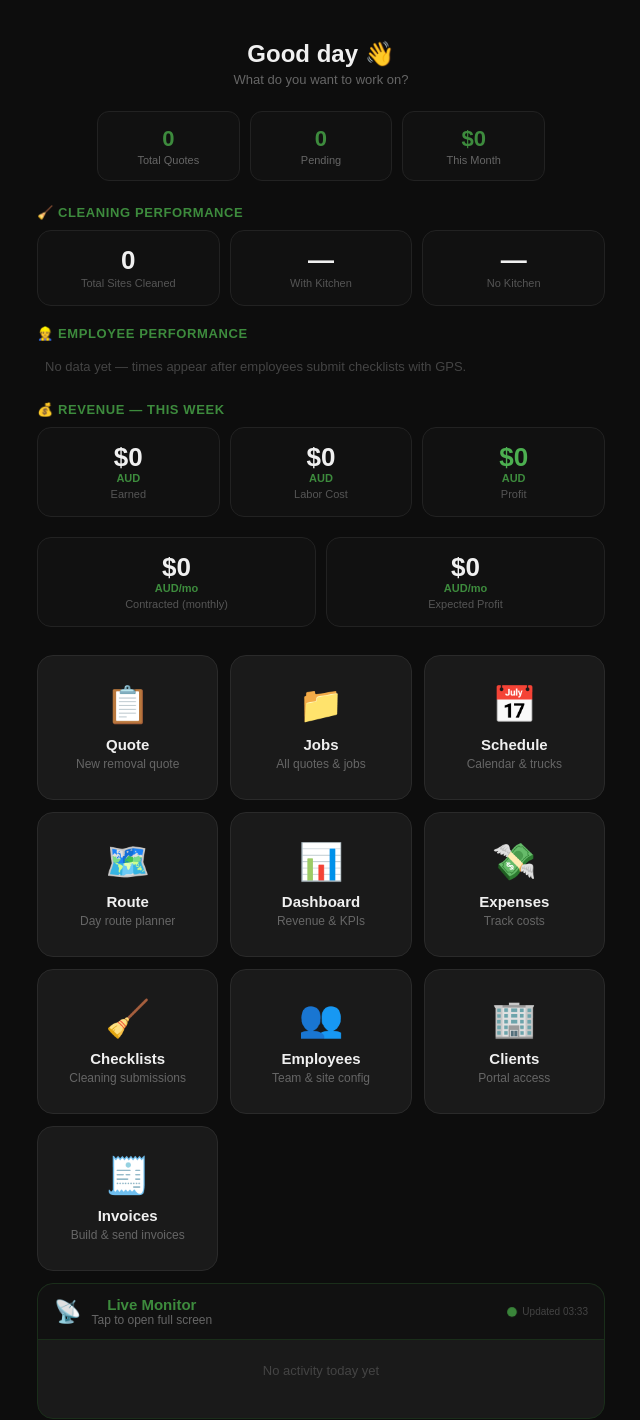
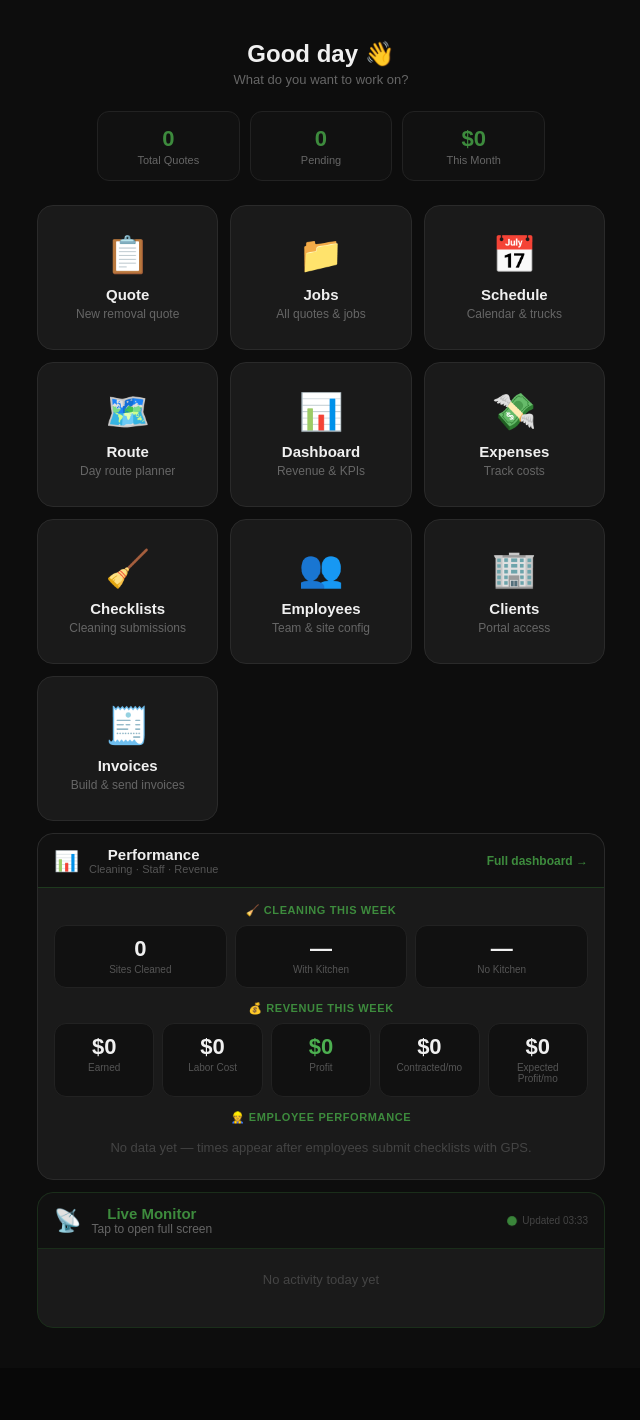
Before and after one commit to redbearsfirewood1-create/Ridgeline-Rubbish-Removal, a Flask app: page /home in a window 1280 px wide. Shown: the part 56-1476 px from the top of the page, without its empty margins (319-959 px from the left). After the commit the page ends 1384 px from the top, so only its background shows below. Run offline with Flask 3, Linux system fonts and the light colour scheme; the visitor is signed in with stand-in values (Sample User, id 1); data that the repository does not hold is empty.

Commit message:
Add files via upload

```diff
--- a/Ridgeline Rubbish Removal/templates/home.html
+++ b/Ridgeline Rubbish Removal/templates/home.html
@@ -43,20 +43,22 @@ body { font-family: Arial, sans-serif; background: #0d0d0d; min-height: 100dvh;
 .stat-lbl { font-size: 11px; color: #666; margin-top: 2px; }
 
 /* ── Cleaning KPIs ── */
-.kpi-section { max-width: 600px; margin: 0 auto 28px; padding: 0 16px; }
-.kpi-heading { font-size: 13px; font-weight: 800; color: #3d8b3d; letter-spacing: .6px; text-transform: uppercase; margin-bottom: 10px; }
-.kpi-row { display: grid; grid-template-columns: repeat(3,1fr); gap: 10px; margin-bottom: 20px; }
-.kpi-card { background: #111; border: 1px solid #222; border-radius: 14px; padding: 16px 10px; text-align: center; }
-.kpi-num  { font-size: 26px; font-weight: 900; color: #f0f0f0; line-height: 1; }
-.kpi-unit { font-size: 11px; color: #3d8b3d; font-weight: 700; margin-top: 2px; }
-.kpi-lbl  { font-size: 11px; color: #555; margin-top: 4px; }
-.emp-kpi-grid { display: grid; grid-template-columns: 1fr 1fr; gap: 10px; }
-@media(max-width:420px){ .emp-kpi-grid{grid-template-columns:1fr;} }
-.emp-kpi-card { background: #141414; border: 1px solid #222; border-radius: 14px; padding: 14px 12px; }
-.emp-kpi-name { font-size: 13px; font-weight: 800; color: #f0f0f0; margin-bottom: 8px; white-space: nowrap; overflow: hidden; text-overflow: ellipsis; }
-.emp-kpi-time { font-size: 24px; font-weight: 900; color: #3d8b3d; }
-.emp-kpi-time-lbl { font-size: 10px; color: #555; margin-bottom: 8px; }
-.emp-kpi-total { font-size: 11px; color: #666; margin-bottom: 8px; }
+/* ── Performance tile ── */
+.tile-perf { grid-column: 1/-1; padding: 0 !important; overflow: hidden; cursor: default; }
+.tile-perf-hdr { display: flex; align-items: center; gap: 10px; padding: 12px 16px; background: #111; border-bottom: 1px solid #1e3a1e; border-radius: 16px 16px 0 0; }
+.tile-perf-body { padding: 16px; }
+.perf-section-label { font-size: 11px; font-weight: 800; color: #3d8b3d; letter-spacing: .6px; text-transform: uppercase; margin-bottom: 8px; }
+.perf-row { display: flex; gap: 8px; flex-wrap: wrap; }
+.perf-card { background: #111; border: 1px solid #222; border-radius: 12px; padding: 12px 10px; text-align: center; flex: 1; min-width: 80px; }
+.perf-num  { font-size: 22px; font-weight: 900; color: #f0f0f0; line-height: 1; }
+.perf-lbl  { font-size: 10px; color: #555; margin-top: 4px; }
+.perf-profit .perf-num { color: #4caf50; }
+.perf-emp-grid { display: grid; grid-template-columns: repeat(auto-fill, minmax(150px,1fr)); gap: 8px; }
+.emp-kpi-card { background: #111; border: 1px solid #222; border-radius: 12px; padding: 12px; }
+.emp-kpi-name { font-size: 12px; font-weight: 800; color: #f0f0f0; margin-bottom: 6px; white-space: nowrap; overflow: hidden; text-overflow: ellipsis; }
+.emp-kpi-time { font-size: 20px; font-weight: 900; color: #3d8b3d; }
+.emp-kpi-time-lbl { font-size: 10px; color: #555; margin-bottom: 6px; }
+.emp-kpi-total { font-size: 11px; color: #666; }
 .day-pills { display: flex; flex-wrap: wrap; gap: 4px; }
 .day-pill { font-size: 9px; font-weight: 700; padding: 3px 7px; border-radius: 6px; background: #1e3a1e; color: #6fcf6f; }
 .day-pill.top { background: #3d8b3d; color: #fff; }
@@ -173,62 +175,6 @@ body { font-family: Arial, sans-serif; background: #0d0d0d; min-height: 100dvh;
   <div class="stat"><div class="stat-val" id="sRevenue">—</div><div class="stat-lbl">This Month</div></div>
 </div>
 
-<!-- Cleaning KPIs -->
-<div class="kpi-section">
-  <div class="kpi-heading">🧹 Cleaning Performance</div>
-  <div class="kpi-row">
-    <div class="kpi-card">
-      <div class="kpi-num" id="kTotal">—</div>
-      <div class="kpi-lbl">Total Sites Cleaned</div>
-    </div>
-    <div class="kpi-card">
-      <div class="kpi-num" id="kKitchen">—</div>
-      <div class="kpi-unit" id="kKitchenU" style="display:none">avg mins</div>
-      <div class="kpi-lbl">With Kitchen</div>
-    </div>
-    <div class="kpi-card">
-      <div class="kpi-num" id="kNoKitchen">—</div>
-      <div class="kpi-unit" id="kNoKitchenU" style="display:none">avg mins</div>
-      <div class="kpi-lbl">No Kitchen</div>
-    </div>
-  </div>
-
-  <div class="kpi-heading">👷 Employee Performance</div>
-  <div class="emp-kpi-grid" id="empKpiGrid">
-    <div style="color:#444;font-size:13px;padding:8px;">Loading…</div>
-  </div>
-
-  <div class="kpi-heading" style="margin-top:20px;">💰 Revenue — This Week</div>
-  <div class="kpi-row" id="revRow">
-    <div class="kpi-card">
-      <div class="kpi-num" id="revEarned">—</div>
-      <div class="kpi-unit">AUD</div>
-      <div class="kpi-lbl">Earned</div>
-    </div>
-    <div class="kpi-card">
-      <div class="kpi-num" id="revLabor">—</div>
-      <div class="kpi-unit">AUD</div>
-      <div class="kpi-lbl">Labor Cost</div>
-    </div>
-    <div class="kpi-card">
-      <div class="kpi-num" id="revProfit">—</div>
-      <div class="kpi-unit">AUD</div>
-      <div class="kpi-lbl">Profit</div>
-    </div>
-  </div>
-  <div class="kpi-row" style="grid-template-columns:1fr 1fr;margin-bottom:0;">
-    <div class="kpi-card">
-      <div class="kpi-num" id="revContracted">—</div>
-      <div class="kpi-unit">AUD/mo</div>
-      <div class="kpi-lbl">Contracted (monthly)</div>
-    </div>
-    <div class="kpi-card">
-      <div class="kpi-num" id="revProfitContracted">—</div>
-      <div class="kpi-unit">AUD/mo</div>
-      <div class="kpi-lbl">Expected Profit</div>
-    </div>
-  </div>
-</div>
 
 <div class="tiles">
   <a href="/quote" class="tile">
@@ -281,6 +227,41 @@ body { font-family: Arial, sans-serif; background: #0d0d0d; min-height: 100dvh;
     <div class="tile-label">Invoices</div>
     <div class="tile-sub">Build &amp; send invoices</div>
   </a>
+  <!-- ── Performance tile ── -->
+  <div class="tile tile-perf" style="grid-column:1/-1;cursor:default;">
+    <div class="tile-perf-hdr">
+      <span style="font-size:20px;">📊</span>
+      <div>
+        <div style="font-size:15px;font-weight:800;color:#f0f0f0;">Performance</div>
+        <div style="font-size:11px;color:#555;">Cleaning · Staff · Revenue</div>
+      </div>
+      <a href="/dashboard" style="margin-left:auto;font-size:12px;color:#3d8b3d;font-weight:700;text-decoration:none;">Full dashboard →</a>
+    </div>
+    <div class="tile-perf-body">
+      <!-- Cleaning row -->
+      <div class="perf-section-label">🧹 Cleaning This Week</div>
+      <div class="perf-row" id="perfCleanRow">
+        <div class="perf-card"><div class="perf-num" id="kTotal">—</div><div class="perf-lbl">Sites Cleaned</div></div>
+        <div class="perf-card"><div class="perf-num" id="kKitchen">—</div><div class="perf-lbl">With Kitchen</div></div>
+        <div class="perf-card"><div class="perf-num" id="kNoKitchen">—</div><div class="perf-lbl">No Kitchen</div></div>
+      </div>
+      <!-- Revenue row -->
+      <div class="perf-section-label" style="margin-top:14px;">💰 Revenue This Week</div>
+      <div class="perf-row">
+        <div class="perf-card"><div class="perf-num" id="revEarned">—</div><div class="perf-lbl">Earned</div></div>
+        <div class="perf-card"><div class="perf-num" id="revLabor">—</div><div class="perf-lbl">Labor Cost</div></div>
+        <div class="perf-card perf-profit"><div class="perf-num" id="revProfit">—</div><div class="perf-lbl">Profit</div></div>
+        <div class="perf-card"><div class="perf-num" id="revContracted">—</div><div class="perf-lbl">Contracted/mo</div></div>
+        <div class="perf-card"><div class="perf-num" id="revProfitContracted">—</div><div class="perf-lbl">Expected Profit/mo</div></div>
+      </div>
+      <!-- Employee row -->
+      <div class="perf-section-label" style="margin-top:14px;">👷 Employee Performance</div>
+      <div class="perf-emp-grid" id="empKpiGrid">
+        <div style="color:#444;font-size:12px;padding:6px;">Loading…</div>
+      </div>
+    </div>
+  </div>
+
   <div class="tile tile-map" style="border-color:#1a2e1a;">
     <a href="/monitor" class="tile-map-hdr">
       <span style="font-size:22px;">📡</span>
```
